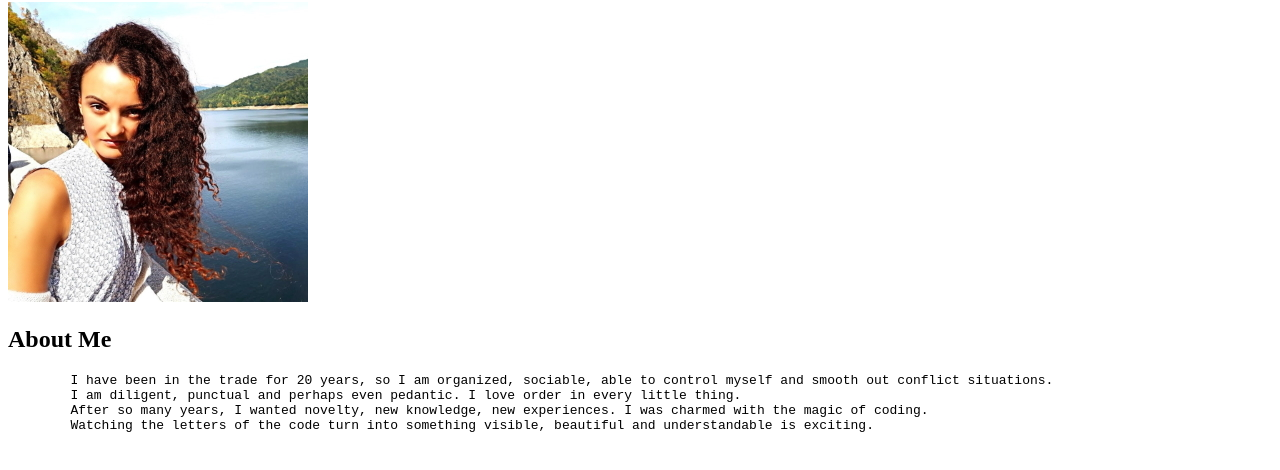
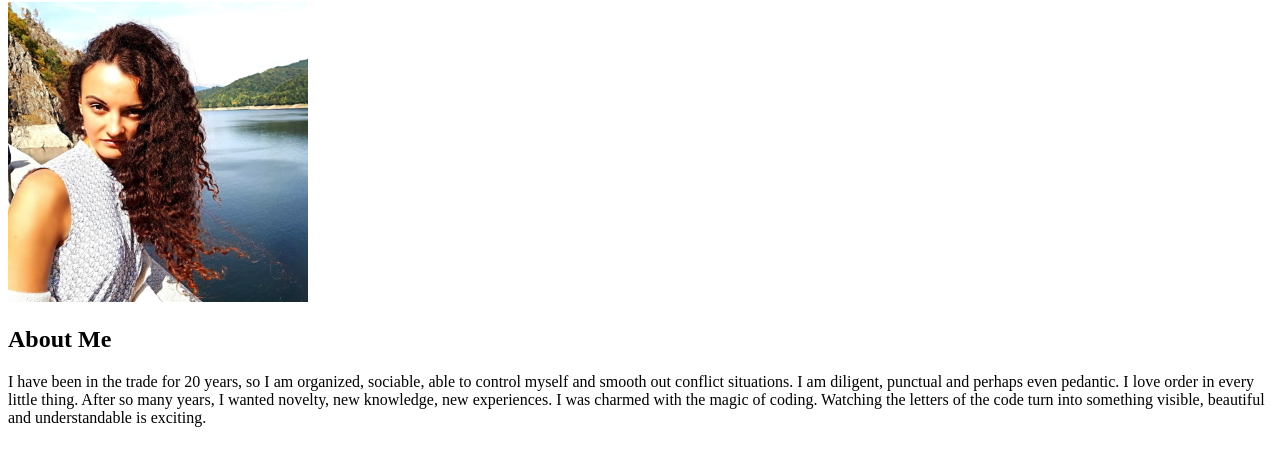
Before and after one commit to Tetiana-KET/rsschool-cv-old, a plain HTML site: page index.html in a window 1280 px wide. Shown: the part 78-548 px from the top of the page. Drawn offline with Linux system fonts and the light colour scheme.

Commit message:
fix: delete whitespace

```diff
--- a/index.html
+++ b/index.html
@@ -10,10 +10,9 @@
     <h1>Tatiana Bezkorovainaya</h1>
     <img src="assets/my-photo-300.jpg" alt="my photo">
     <h2>About Me</h2>
-    <pre>
-        I have been in the trade for 20 years, so I am organized, sociable, able to control myself and smooth out conflict situations.
-        I am diligent, punctual and perhaps even pedantic. I love order in every little thing.
-        After so many years, I wanted novelty, new knowledge, new experiences. I was charmed with the magic of coding.
-        Watching the letters of the code turn into something visible, beautiful and understandable is exciting.</pre>
+    <p>I have been in the trade for 20 years, so I am organized, sociable, able to control myself and smooth out conflict situations.
+    I am diligent, punctual and perhaps even pedantic. I love order in every little thing.
+    After so many years, I wanted novelty, new knowledge, new experiences. I was charmed with the magic of coding.
+    Watching the letters of the code turn into something visible, beautiful and understandable is exciting.</p>
 </body>
 </html>
```
